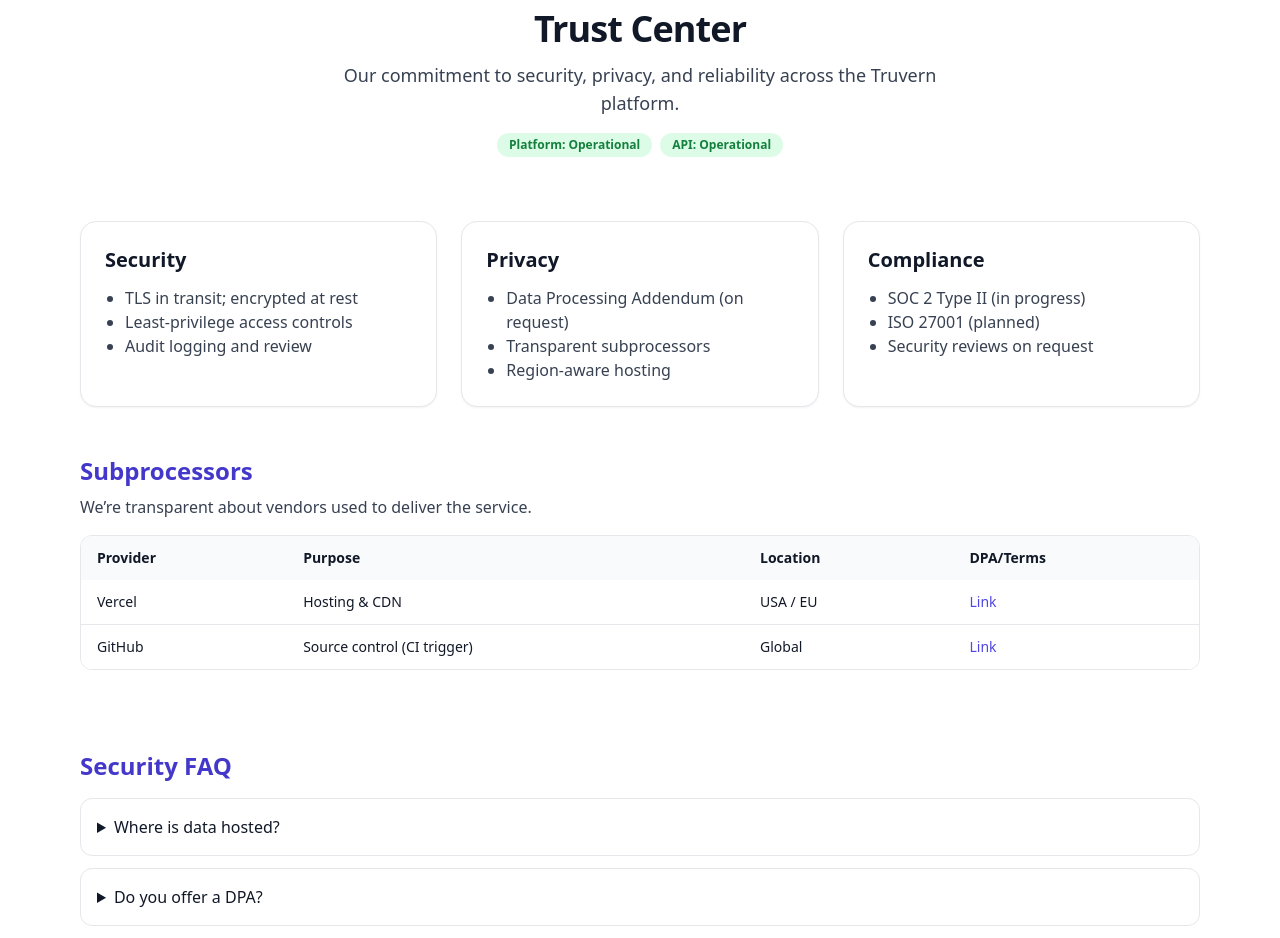
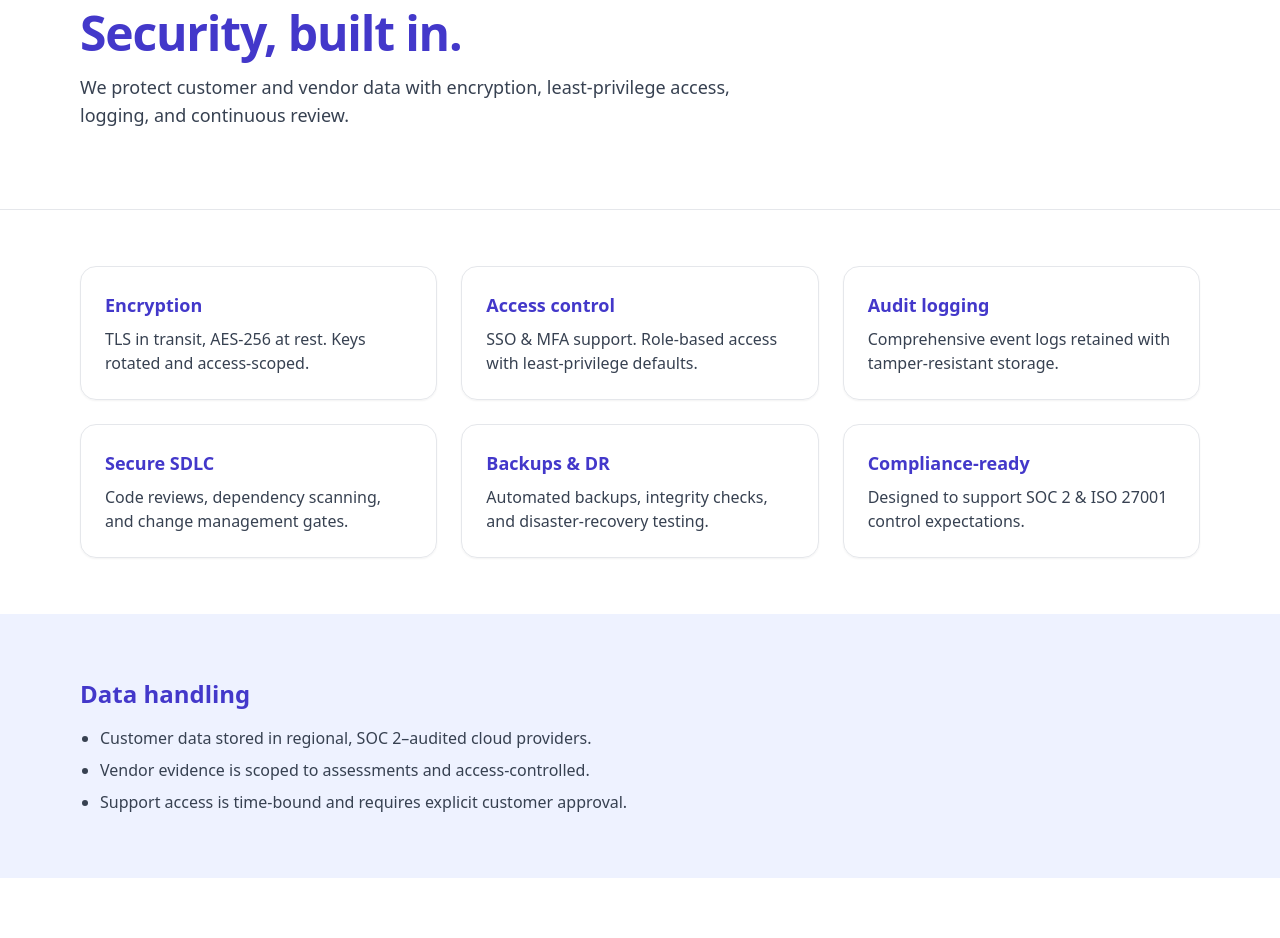
Before and after one commit to nelsonaddae2512-maker/tprmwebsite, a Next.js app: page /trust in a window 1280 px wide. Shown: the part 140-1078 px from the top of the page. Built offline with nearby package versions, Linux system fonts and the light colour scheme.

Commit message:
Update trust.tsx

```diff
--- a/pages/trust.tsx
+++ b/pages/trust.tsx
@@ -1,130 +1,93 @@
+// pages/trust.tsx
 import HeadSeo from "../components/HeadSeo";
-import Nav from "../components/Footer";
+import Nav from "../components/Nav";
 import Footer from "../components/Footer";
 
 export default function Trust() {
   return (
     <>
       <HeadSeo
-        title="Trust Center • Truvern"
-        description="Security, privacy, and reliability at Truvern. Learn about our controls, subprocessors, and compliance roadmap."
+        title="Trust & Security — Truvern"
+        description="Learn how Truvern protects your data: encryption, least privilege, audit logging, and secure development practices."
         url="https://www.truvern.com/trust"
       />
       <Nav />
 
       <main className="bg-white">
         {/* Hero */}
-        <section className="mx-auto max-w-6xl px-4 py-16 text-center">
-          <h1 className="text-4xl font-extrabold tracking-tight text-gray-900">Trust Center</h1>
-          <p className="mx-auto mt-3 max-w-2xl text-lg text-gray-700">
-            Our commitment to security, privacy, and reliability across the Truvern platform.
+        <section className="mx-auto max-w-6xl px-4 py-20">
+          <h1 className="text-4xl font-extrabold tracking-tight text-indigo-700 md:text-5xl">
+            Security, built in.
+          </h1>
+          <p className="mt-4 max-w-2xl text-lg text-gray-700">
+            We protect customer and vendor data with encryption, least-privilege
+            access, logging, and continuous review.
           </p>
-          <div className="mt-4 flex flex-wrap items-center justify-center gap-2">
-            <span className="rounded-full bg-green-100 px-3 py-1 text-xs font-semibold text-green-700">
-              Platform: Operational
-            </span>
-            <span className="rounded-full bg-green-100 px-3 py-1 text-xs font-semibold text-green-700">
-              API: Operational
-            </span>
+        </section>
+
+        {/* Controls overview */}
+        <section className="border-t">
+          <div className="mx-auto grid max-w-6xl grid-cols-1 gap-6 px-4 py-14 md:grid-cols-3">
+            {[
+              {
+                title: "Encryption",
+                desc: "TLS in transit, AES-256 at rest. Keys rotated and access-scoped.",
+              },
+              {
+                title: "Access control",
+                desc: "SSO & MFA support. Role-based access with least-privilege defaults.",
+              },
+              {
+                title: "Audit logging",
+                desc: "Comprehensive event logs retained with tamper-resistant storage.",
+              },
+              {
+                title: "Secure SDLC",
+                desc: "Code reviews, dependency scanning, and change management gates.",
+              },
+              {
+                title: "Backups & DR",
+                desc: "Automated backups, integrity checks, and disaster-recovery testing.",
+              },
+              {
+                title: "Compliance-ready",
+                desc: "Designed to support SOC 2 & ISO 27001 control expectations.",
+              },
+            ].map((f) => (
+              <div key={f.title} className="rounded-2xl border p-6 shadow-sm">
+                <h3 className="text-lg font-semibold text-indigo-700">
+                  {f.title}
+                </h3>
+                <p className="mt-2 text-gray-700">{f.desc}</p>
+              </div>
+            ))}
           </div>
         </section>
 
-        {/* Pillars */}
-        <section className="mx-auto max-w-6xl grid gap-6 px-4 pb-4 md:grid-cols-3">
-          <div className="rounded-2xl border bg-white p-6 shadow-sm">
-            <h2 className="text-xl font-semibold text-gray-900">Security</h2>
-            <ul className="mt-3 list-disc pl-5 text-gray-700">
-              <li>TLS in transit; encrypted at rest</li>
-              <li>Least-privilege access controls</li>
-              <li>Audit logging and review</li>
-            </ul>
-          </div>
-          <div className="rounded-2xl border bg-white p-6 shadow-sm">
-            <h2 className="text-xl font-semibold text-gray-900">Privacy</h2>
-            <ul className="mt-3 list-disc pl-5 text-gray-700">
-              <li>Data Processing Addendum (on request)</li>
-              <li>Transparent subprocessors</li>
-              <li>Region-aware hosting</li>
-            </ul>
-          </div>
-          <div className="rounded-2xl border bg-white p-6 shadow-sm">
-            <h2 className="text-xl font-semibold text-gray-900">Compliance</h2>
-            <ul className="mt-3 list-disc pl-5 text-gray-700">
-              <li>SOC 2 Type II (in progress)</li>
-              <li>ISO 27001 (planned)</li>
-              <li>Security reviews on request</li>
+        {/* Data handling */}
+        <section className="bg-indigo-50">
+          <div className="mx-auto max-w-6xl px-4 py-16">
+            <h2 className="text-2xl font-bold text-indigo-700">Data handling</h2>
+            <ul className="mt-4 list-disc space-y-2 pl-5 text-gray-700">
+              <li>Customer data stored in regional, SOC 2–audited cloud providers.</li>
+              <li>Vendor evidence is scoped to assessments and access-controlled.</li>
+              <li>Support access is time-bound and requires explicit customer approval.</li>
             </ul>
           </div>
         </section>
 
-        {/* Subprocessors */}
-        <section className="mx-auto max-w-6xl px-4 py-8">
-          <h2 className="text-2xl font-bold text-indigo-700">Subprocessors</h2>
-          <p className="mt-2 text-gray-700">
-            We’re transparent about vendors used to deliver the service.
+        {/* Contact trust */}
+        <section className="mx-auto max-w-6xl px-4 py-16">
+          <h2 className="text-2xl font-bold text-indigo-700">Questions?</h2>
+          <p className="mt-2 max-w-2xl text-gray-700">
+            Need a security packet or want to discuss architecture? We’re happy to help.
           </p>
-          <div className="mt-4 overflow-x-auto rounded-xl border bg-white">
-            <table className="min-w-full text-sm">
-              <thead className="bg-gray-50 text-gray-900">
-                <tr>
-                  <th className="px-4 py-3 text-left">Provider</th>
-                  <th className="px-4 py-3 text-left">Purpose</th>
-                  <th className="px-4 py-3 text-left">Location</th>
-                  <th className="px-4 py-3 text-left">DPA/Terms</th>
-                </tr>
-              </thead>
-              <tbody className="divide-y">
-                <tr className="bg-white">
-                  <td className="px-4 py-3">Vercel</td>
-                  <td className="px-4 py-3">Hosting & CDN</td>
-                  <td className="px-4 py-3">USA / EU</td>
-                  <td className="px-4 py-3">
-                    <a className="text-indigo-600 hover:underline" href="https://vercel.com/legal/dpa" target="_blank" rel="noreferrer">
-                      Link
-                    </a>
-                  </td>
-                </tr>
-                <tr className="bg-white">
-                  <td className="px-4 py-3">GitHub</td>
-                  <td className="px-4 py-3">Source control (CI trigger)</td>
-                  <td className="px-4 py-3">Global</td>
-                  <td className="px-4 py-3">
-                    <a className="text-indigo-600 hover:underline" href="https://docs.github.com/en/site-policy/privacy-policies/github-data-protection-agreement" target="_blank" rel="noreferrer">
-                      Link
-                    </a>
-                  </td>
-                </tr>
-              </tbody>
-            </table>
-          </div>
-        </section>
-
-        {/* FAQ */}
-        <section className="mx-auto max-w-6xl px-4 py-12">
-          <h2 className="text-2xl font-bold text-indigo-700">Security FAQ</h2>
-          <div className="mt-4 space-y-3">
-            <details className="rounded-xl border bg-white p-4">
-              <summary className="cursor-pointer select-none font-medium text-gray-900">Where is data hosted?</summary>
-              <p className="mt-2 text-gray-700">Primary hosting via Vercel; data may be processed in the USA/EU depending on edge/network routing.</p>
-            </details>
-            <details className="rounded-xl border bg-white p-4">
-              <summary className="cursor-pointer select-none font-medium text-gray-900">Do you offer a DPA?</summary>
-              <p className="mt-2 text-gray-700">Yes — contact sales to execute a Data Processing Addendum aligned with GDPR.</p>
-            </details>
-            <details className="rounded-xl border bg-white p-4">
-              <summary className="cursor-pointer select-none font-medium text-gray-900">How are vulnerabilities handled?</summary>
-              <p className="mt-2 text-gray-700">We practice timely patching, dependency scanning, and incident response with RCA.</p>
-            </details>
-          </div>
-        </section>
-
-        {/* CTA */}
-        <section className="bg-indigo-600">
-          <div className="mx-auto max-w-6xl px-4 py-12 text-center text-white">
-            <h2 className="text-2xl font-bold">Need our security packet?</h2>
-            <p className="mt-2 opacity-90">Request SOC 2, pen test summaries, or DPA.</p>
-            <a href="/contact" className="mt-6 inline-block rounded-lg bg-white px-5 py-3 font-medium text-indigo-700 hover:bg-gray-100">
-              Contact Security
+          <div className="mt-6">
+            <a
+              href="/contact"
+              className="rounded-lg border border-indigo-600 px-6 py-3 font-medium text-indigo-700 hover:bg-indigo-50"
+            >
+              Contact the Trust team
             </a>
           </div>
         </section>
```
